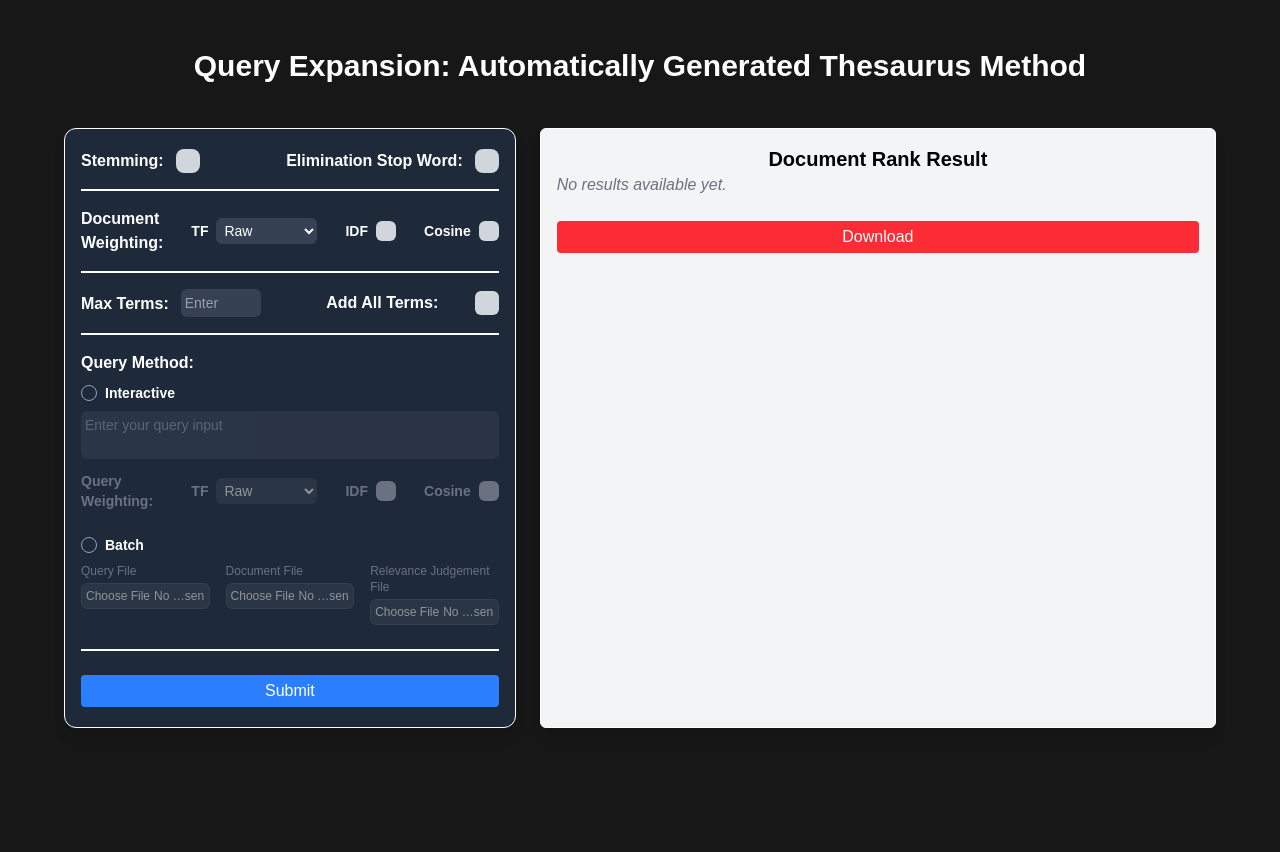
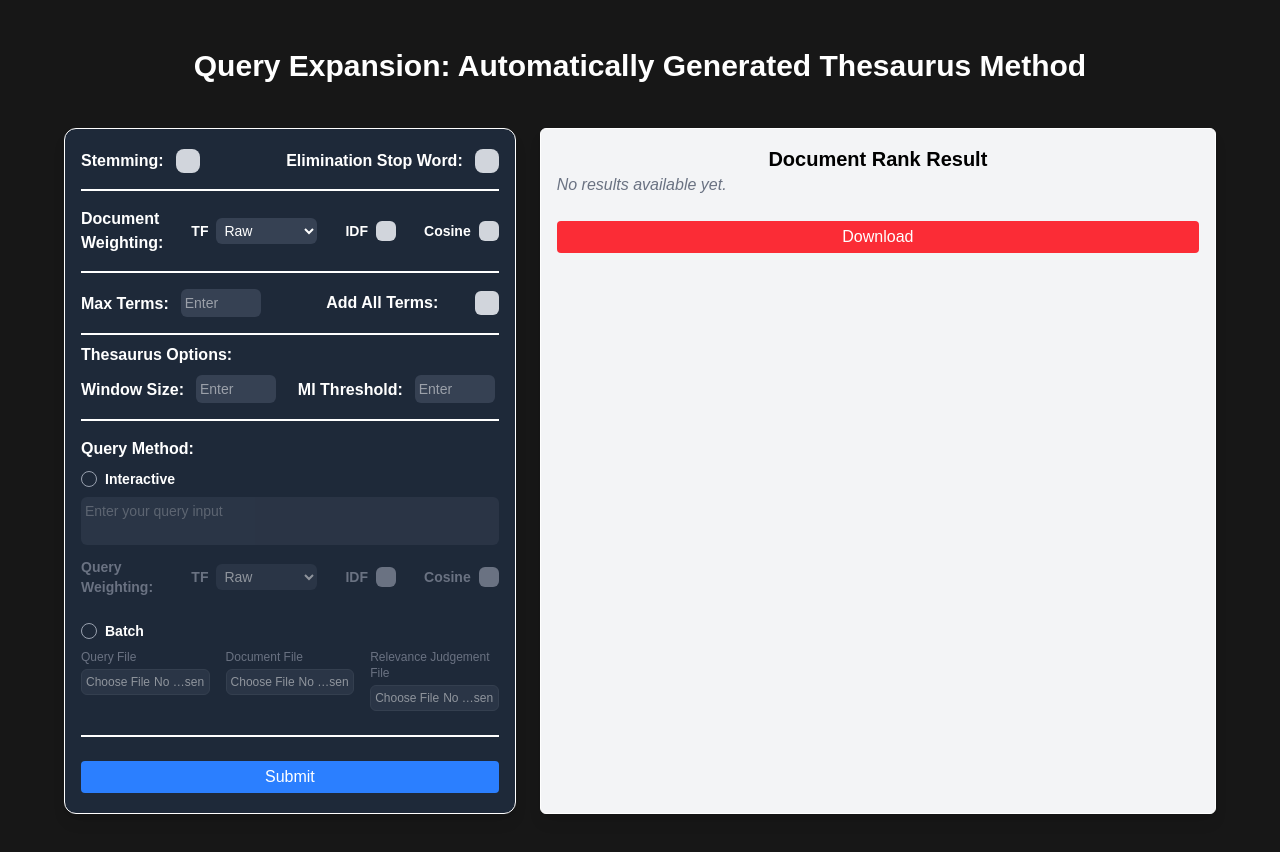
Before and after one commit to jasonrivalino/stbi-fe, a Next.js app: page / in a window 1280 px wide. Shown: the top 852 px of the page. Before the commit the page ends 800 px from the top, so only its background shows below. Built offline with nearby package versions, Linux system fonts and the light colour scheme.

Commit message:
feat: thesaurus generation options

```diff
--- a/src/app/component/menu.tsx
+++ b/src/app/component/menu.tsx
@@ -18,6 +18,8 @@ export function Menu({ onSubmitInteractive, onSubmitBatch }: MenuProps) {
   const [isCosineQueryChecked, setIsCosineQueryChecked] = useState(false);
   const [query, setQuery] = useState('');
   const [topK, setTopK] = useState(0);
+  const [windowSize, setWindowSize] = useState(5);
+  const [miThreshold, setMiThreshold] = useState(5);
 
   const [selectedOption, setSelectedOption] = useState('');
   const isInteractive = selectedOption === 'interactive';
@@ -89,6 +91,8 @@ export function Menu({ onSubmitInteractive, onSubmitBatch }: MenuProps) {
       const updatedParams = {
         ...params,
         q: query,
+        'config.window_size': windowSize,
+        'config.mi_threshold': miThreshold,
         top_k: topK,
       };
 
@@ -391,6 +395,37 @@ export function Menu({ onSubmitInteractive, onSubmitBatch }: MenuProps) {
               </div>
             </div>
 
+          {/* Thesaurus Options */}
+          <div className="flex flex-col w-full pt-2 border-t-2 justify-between">
+            <h2 className="text-base font-semibold">Thesaurus Options:</h2>
+            <div className="grid grid-cols-2 pt-2 gap-4 w-full">
+              {/* Window Size */}
+              <div className="flex items-center gap-3 w-full">
+                <h2 className="text-base font-semibold mt-[0.125rem]">Window Size:</h2>
+                <input
+                  type="number"
+                  className="p-1 bg-gray-700 text-white rounded-md text-sm w-20"
+                  placeholder="Enter"
+                  min={1}
+                  onChange={(e) => setWindowSize(Number(e.target.value))}
+                />
+              </div>
+
+              {/* MI Threshold */}
+              <div className="flex items-center gap-3 w-full">
+                <h2 className="text-base font-semibold mt-[0.125rem]">MI Threshold:</h2>
+                <input
+                  type="number"
+                  className="p-1 bg-gray-700 text-white rounded-md text-sm w-20"
+                  placeholder="Enter"
+                  min={1}
+                  onChange={(e) => setMiThreshold(Number(e.target.value))}
+                />
+              </div>
+            </div>
+
+          </div>
+
         {/* Add vertical line separator */}
         {/* <div className="border-1 border-white h-auto"></div> */}
 
```
